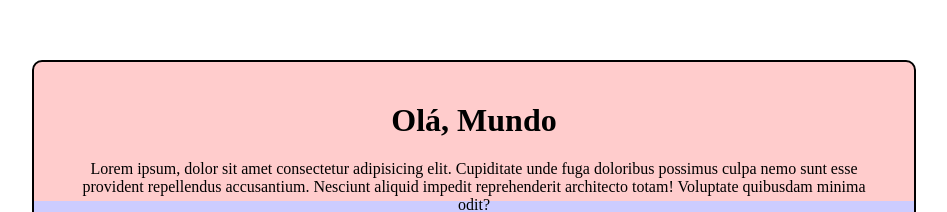
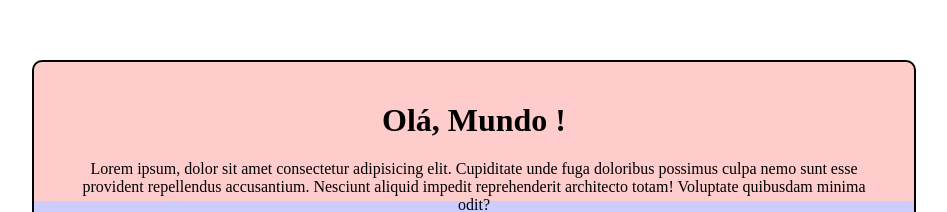
Before and after one commit to thalis662/GitHub, a plain HTML site: page Site exemplo/index.html in a window 1280 px wide. Shown: the part 199-411 px from the top of the page, without its empty margins (166-1113 px from the left). Drawn offline with Linux system fonts and the light colour scheme.

Commit message:
Update index.html

```diff
--- a/Site exemplo/index.html
+++ b/Site exemplo/index.html
@@ -9,7 +9,7 @@
 </head>
 <body>
         <div class="conteudo">
-            <h1>Olá, Mundo</h1>
+            <h1>Olá, Mundo !</h1>
             <p>Lorem ipsum, dolor sit amet consectetur adipisicing elit. Cupiditate unde fuga doloribus possimus culpa nemo sunt esse provident repellendus accusantium. Nesciunt aliquid impedit reprehenderit architecto totam! Voluptate quibusdam minima odit?</p>
             <p>Lorem ipsum dolor sit amet consectetur adipisicing elit. Libero quas rerum dolorum eius, harum corporis ipsam ipsum veritatis totam soluta, aut porro autem magni rem id, non quia deserunt consequuntur?</p>
             <p>verificando se está tudo correto dentro do versionamento</p>
```
